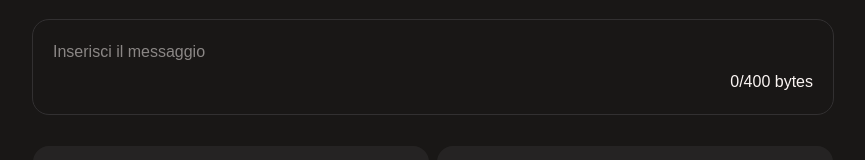
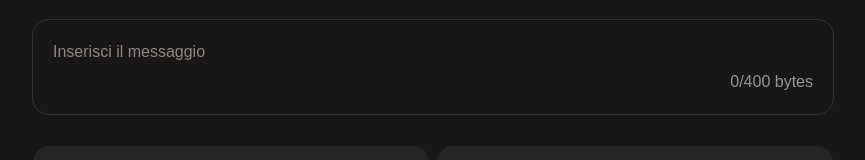
Before and after one commit to moreee-sa/Privartner, a React (Vite) app: page /#/contact/1 in a window 1280 px wide. Shown: the part 441-601 px from the top of the page, without its empty margins (207-1072 px from the left). Built offline with nearby package versions, Linux system fonts and the light colour scheme.

Commit message:
Contatore dei byte come testo secondario

```diff
--- a/src/components/Contact/MessageInput.tsx
+++ b/src/components/Contact/MessageInput.tsx
@@ -35,7 +35,7 @@ function MessageInput({ maxBytes, placeholder, text, byteLength, handleMessageLe
       <div className="flex justify-end">
         <span
           className="transition-colors"
-          style={{ color: maxBytes ? "#FF2C2C" : THEME.text, fontFamily: "'Nunito Sans Variable', sans-serif", }}
+          style={{ color: maxBytes ? "#FF2C2C" : THEME.textSecondary, fontFamily: "'Nunito Sans Variable', sans-serif", }}
         >
           {byteLength}/{MAX_RSA_OAEP_BYTES} bytes
         </span>
```
